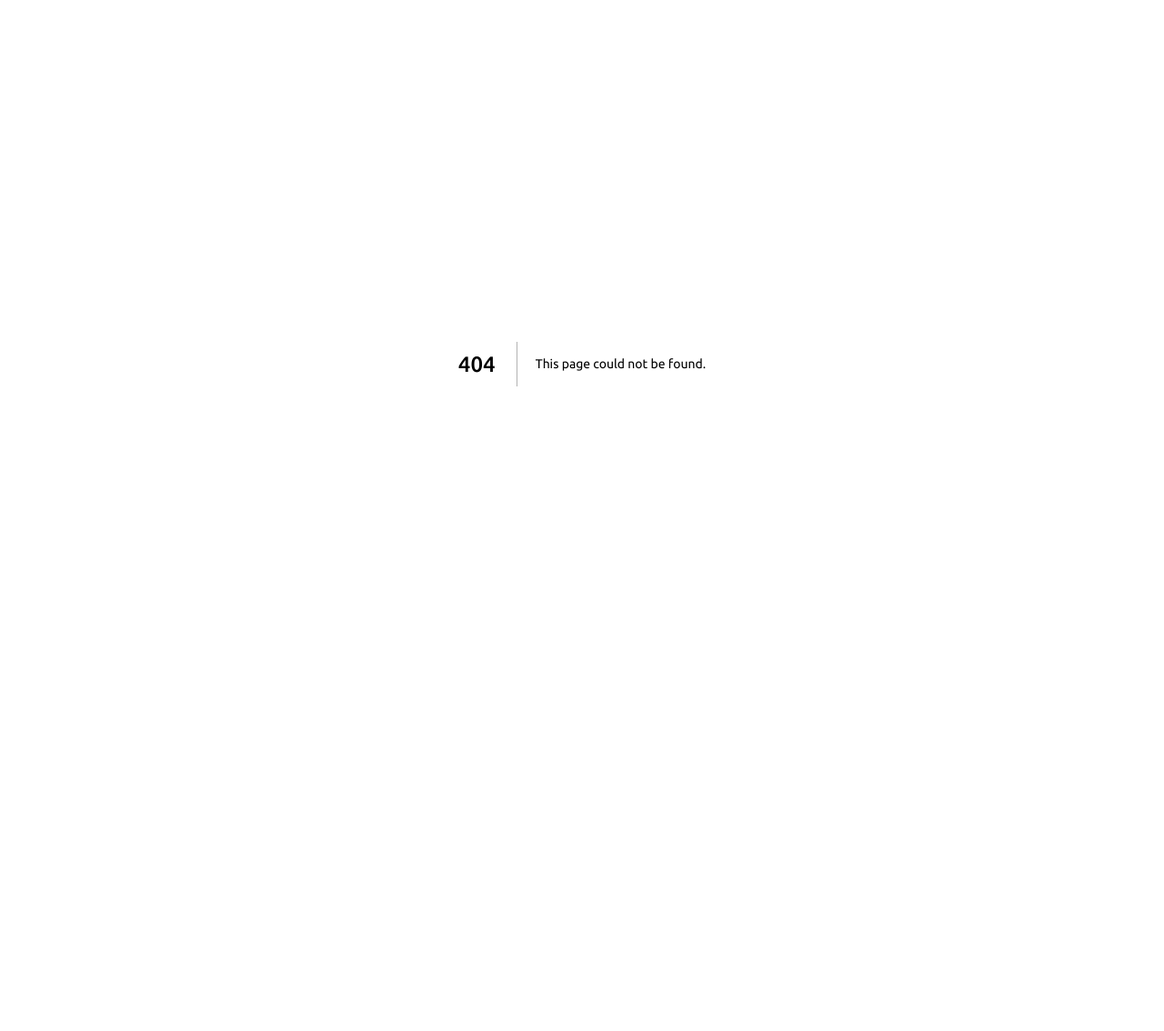
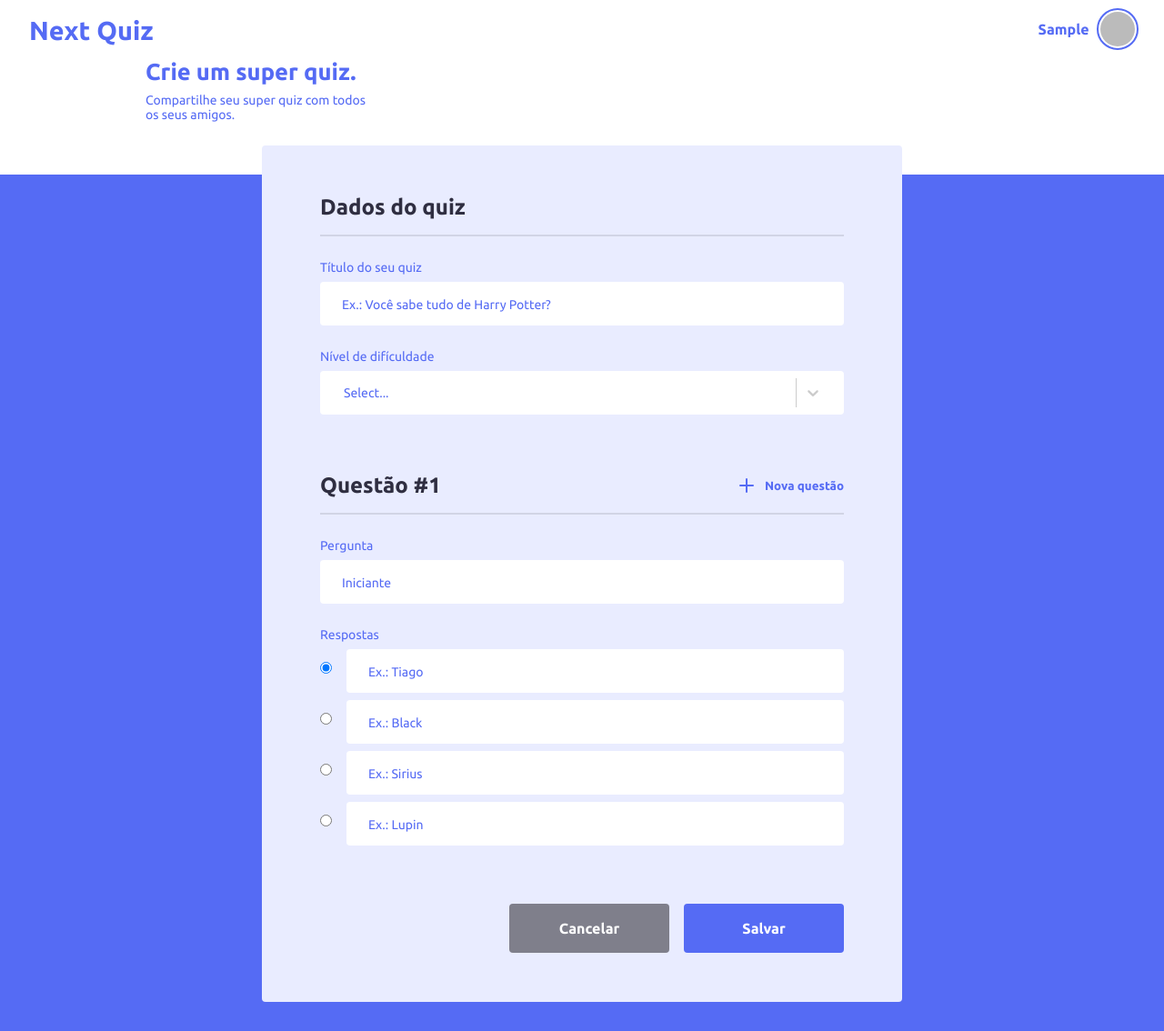
Before and after one commit to joaovamattos/next-quiz, a Next.js app: page /newQuiz in a window 1280 px wide. Before the commit this address had no page. Shown: the whole page at 91% size. Before the commit the page ends 800 px from the top, so only its background shows below. Built offline with nearby package versions, Linux system fonts and the light colour scheme; no server answers; sample sign-in values are in the browser's storage.

Commit message:
new quiz form

```diff
--- a/package.json
+++ b/package.json
@@ -16,6 +16,7 @@
     "react-dom": "17.0.1",
     "react-icons": "^4.1.0",
     "react-outside-click-handler": "^1.3.0",
+    "react-select": "^4.1.0",
     "styled-components": "^5.2.1"
   },
   "devDependencies": {
--- /dev/null
+++ b/src/pages/newQuiz.tsx
@@ -0,0 +1,138 @@
+import Head from "next/head";
+import { useRouter } from "next/router";
+
+import { useSession } from "next-auth/client";
+import { FiPlus } from "react-icons/fi";
+
+import Loading from "../components/Loading";
+import Navbar from "../components/Navbar";
+
+import { Label } from "../styles/global";
+
+import {
+  Container,
+  Main,
+  Header,
+  HeaderWrapper,
+  Title,
+  Description,
+  Form,
+  FormHeader,
+  FormTitle,
+  Divider,
+  InputGroup,
+  Input,
+  AddButton,
+  AnswerWrapper,
+  Radio,
+  Select,
+  ButtonsWrapper,
+  Button,
+  CancelButton,
+} from "../styles/pages/NewQuiz";
+
+const customStyles = {
+  menuList: (provided, state) => ({
+    ...provided,
+    border: 0,
+    background: "#fff",
+    padding: 16,
+  }),
+};
+
+export default function Dashboard() {
+  const [session, loading] = useSession();
+  const router = useRouter();
+
+  const options = [
+    { value: "beginner", label: "Iniciante" },
+    { value: "medium", label: "Médio" },
+    { value: "hard", label: "Difícil" },
+  ];
+
+  if (!session && typeof window !== "undefined") {
+    router.push("/");
+  }
+
+  if (loading) {
+    return <Loading />;
+  }
+
+  return (
+    <Container>
+      <Head>
+        <title>Next Quiz</title>
+      </Head>
+
+      <Header>
+        <Navbar />
+        <HeaderWrapper>
+          <Title>Crie um super quiz.</Title>
+          <Description>
+            Compartilhe seu super quiz com todos os seus amigos.
+          </Description>
+        </HeaderWrapper>
+      </Header>
+
+      <Main>
+        <Form>
+          <FormHeader>
+            <FormTitle>Dados do quiz</FormTitle>
+            <Divider />
+          </FormHeader>
+          <InputGroup>
+            <Label htmlFor="title">Título do seu quiz</Label>
+            <Input
+              type="text"
+              placeholder="Ex.: Você sabe tudo de Harry Potter?"
+            />
+          </InputGroup>
+          <InputGroup>
+            <Label htmlFor="title">Nível de difículdade</Label>
+            <Select options={options} styles={customStyles} />
+          </InputGroup>
+
+          <form>
+            <FormHeader>
+              <div>
+                <FormTitle>Questão #1</FormTitle>
+                <AddButton>
+                  <FiPlus size={24} color="#556BF4" />
+                  Nova questão
+                </AddButton>
+              </div>
+              <Divider />
+            </FormHeader>
+            <InputGroup>
+              <Label htmlFor="question">Pergunta</Label>
+              <Input id="question" type="text" placeholder="Iniciante" />
+            </InputGroup>
+            <InputGroup>
+              <Label htmlFor="answer">Respostas</Label>
+              <AnswerWrapper>
+                <Radio name="answer" type="radio" id="contactChoice1" checked />
+                <Input id="answer" type="text" placeholder="Ex.: Tiago" />
+              </AnswerWrapper>
+              <AnswerWrapper>
+                <Radio name="answer" type="radio" id="contactChoice1" />
+                <Input type="text" placeholder="Ex.: Black" />
+              </AnswerWrapper>
+              <AnswerWrapper>
+                <Radio name="answer" type="radio" id="contactChoice1" />
+                <Input type="text" placeholder="Ex.: Sirius" />
+              </AnswerWrapper>
+              <AnswerWrapper>
+                <Radio name="answer" type="radio" id="contactChoice1" />
+                <Input type="text" placeholder="Ex.: Lupin" />
+              </AnswerWrapper>
+            </InputGroup>
+          </form>
+          <ButtonsWrapper>
+            <CancelButton>Cancelar</CancelButton>
+            <Button>Salvar</Button>
+          </ButtonsWrapper>
+        </Form>
+      </Main>
+    </Container>
+  );
+}
--- a/src/styles/global.ts
+++ b/src/styles/global.ts
@@ -26,7 +26,7 @@ export const Input = styled.input`
   width: 100%;
   height: 3rem;
   padding: 0 1.5rem;
-  background: #e9ecff;
+  background: ${(props) => props.theme.colors.lightBlue};
   color: ${(props) => props.theme.colors.secondary};
   font-size: 1rem;
   border: 0;
--- /dev/null
+++ b/src/styles/pages/NewQuiz.ts
@@ -0,0 +1,205 @@
+import styled from "styled-components";
+import SelectInput from "react-select";
+
+export const Container = styled.div`
+  width: 100%;
+  min-height: 100vh;
+
+  background: ${(props) => props.theme.colors.primary};
+`;
+
+export const Header = styled.header`
+  width: 100%;
+  height: 12rem;
+  background: ${(props) => props.theme.colors.background};
+
+  @media (max-width: 30rem) {
+    height: 16rem;
+  }
+`;
+
+export const HeaderWrapper = styled.div`
+  margin-top: 2rem;
+  max-width: 64rem;
+  margin: 0 auto;
+  display: flex;
+  flex-direction: column;
+  padding: 0 2rem;
+
+  @media (max-width: 30rem) {
+    max-width: 100%;
+    margin-top: 1rem;
+  }
+`;
+
+export const Title = styled.p`
+  max-width: 16rem;
+  font-size: 1.6rem;
+  font-weight: 700;
+  color: ${(props) => props.theme.colors.primary};
+
+  @media (max-width: 36rem) {
+    font-size: 1.4rem;
+  }
+
+  @media (max-width: 30rem) {
+    margin-top: 1rem;
+    font-size: 1.6rem;
+  }
+`;
+
+export const Description = styled.p`
+  max-width: 16rem;
+  margin-top: 0.5rem;
+  font-size: 0.875rem;
+  color: ${(props) => props.theme.colors.primary};
+`;
+
+export const Main = styled.div`
+  width: 100%;
+  max-width: 48rem;
+  margin: 0 auto;
+  padding: 0 2rem;
+
+  position: relative;
+  left: 0;
+  right: 0;
+  top: -2rem;
+`;
+
+export const Form = styled.form`
+  width: 100%;
+  border-radius: 0.25rem;
+  padding: 3.375rem 4rem;
+  background: ${(props) => props.theme.colors.lightBlue};
+`;
+
+export const FormHeader = styled.div`
+  width: 100%;
+  margin-bottom: 1.5rem;
+
+  div {
+    margin-top: 4rem;
+
+    display: flex;
+    justify-content: space-between;
+    align-items: center;
+  }
+`;
+
+export const FormTitle = styled.p`
+  color: ${(props) => props.theme.colors.black};
+  font-weight: 600;
+  font-size: 1.5rem;
+`;
+
+export const Divider = styled.hr`
+  border: 1px solid rgba(0, 0, 0, 0.1);
+  margin-top: 1rem;
+`;
+
+export const InputGroup = styled.div`
+  margin-top: 1.5rem;
+`;
+
+export const Input = styled.input`
+  margin-top: 0.5rem;
+  width: 100%;
+  height: 3rem;
+  padding: 0 1.5rem;
+  background: ${(props) => props.theme.colors.background};
+  color: ${(props) => props.theme.colors.secondary};
+  font-size: 1rem;
+  border: 0;
+  border-radius: 0.25rem;
+
+  ::placeholder {
+    color: ${(props) => props.theme.colors.primary};
+    font-size: 0.875rem;
+  }
+`;
+
+export const AddButton = styled.button`
+  border: 0;
+  background: transparent;
+  display: flex;
+  justify-content: center;
+  align-items: center;
+  color: ${(props) => props.theme.colors.primary};
+  font-weight: 600;
+  cursor: pointer;
+
+  svg {
+    margin-right: 0.5rem;
+  }
+`;
+
+export const AnswerWrapper = styled.div`
+  display: flex;
+  align-items: center;
+`;
+
+export const Radio = styled.input`
+  margin-right: 1rem;
+`;
+
+export const Select = styled(SelectInput)`
+  div.css-1wa3eu0-placeholder {
+    color: ${(props) => props.theme.colors.primary};
+    font-size: 0.875rem;
+  }
+
+  > div {
+    margin-top: 0.5rem;
+    width: 100%;
+    height: 3rem;
+    padding: 0 1rem;
+    background: ${(props) => props.theme.colors.background};
+    color: ${(props) => props.theme.colors.secondary};
+    font-size: 1rem;
+    border: 0;
+    border-radius: 0.25rem;
+    box-shadow: none;
+  }
+`;
+
+export const Button = styled.button`
+  height: 3.375rem;
+  width: 11rem;
+  border: 0;
+  border-radius: 0.25rem;
+  background: ${(props) => props.theme.colors.primary};
+  color: ${(props) => props.theme.colors.background};
+  font-weight: 700;
+  font-size: 1rem;
+  cursor: pointer;
+  transition: 0.3s ease-in;
+
+  :hover {
+    background: ${(props) => props.theme.colors.secondary};
+  }
+`;
+
+export const CancelButton = styled.button`
+  margin-right: 1rem;
+  height: 3.375rem;
+  width: 11rem;
+  border: 0;
+  border-radius: 0.25rem;
+  background: #7f7f8b;
+  color: ${(props) => props.theme.colors.background};
+  font-weight: 700;
+  font-size: 1rem;
+  cursor: pointer;
+  transition: 0.3s ease-in;
+
+  :hover {
+    background: #9a9aa1;
+  }
+`;
+
+export const ButtonsWrapper = styled.div`
+  margin-top: 4rem;
+  display: flex;
+  justify-content: flex-end;
+`;
--- a/src/styles/theme.ts
+++ b/src/styles/theme.ts
@@ -4,6 +4,7 @@ const theme = {
     secondary: "#4C60E3",
     background: "#FFFFFF",
     foreground: "#E1E1E6",
+    lightBlue: "#e9ecff",
     black: "#2F2E41",
     success: "#14B866",
     error: "#D04747",
```
Also changed, not shown: src/pages/dashboard.tsx (+7 -3 lines), src/styles/pages/Dashboard.ts (+11 -1 lines), 1 other file (tests, documents, lock files or other folders).
